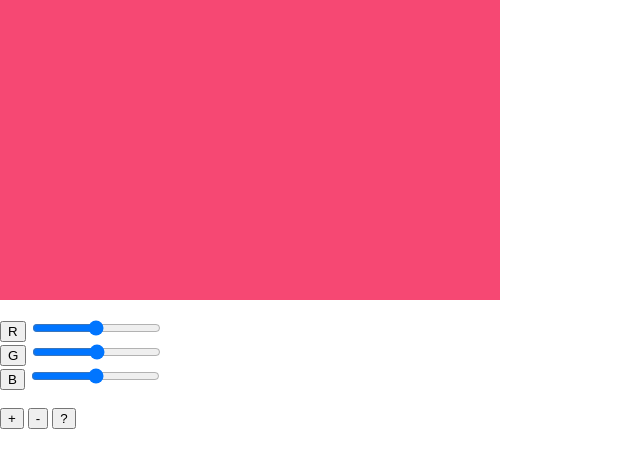
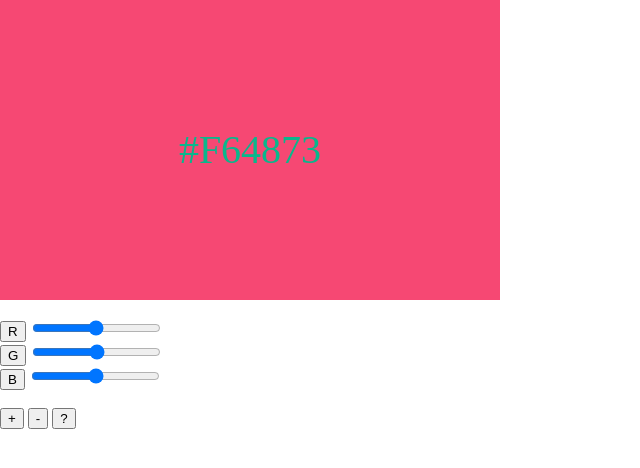
Before and after one commit to jeffreyyau93/hex-color-picker, a plain HTML site: page index.html in a window 1280 px wide. Shown: the whole page, without its empty margins (0-640 px from the left). Drawn offline with Linux system fonts and the light colour scheme.

Commit message:
feat: Rectangle now show a hex color code
This commit add an uppercased hexadecimal color code to the colored rectangle. The color code's texts is the background-color value of the rectangle, while the texts appear in contrast color of the rectangle.

```diff
--- a/css/style.css
+++ b/css/style.css
@@ -5,5 +5,7 @@ body {
 #rect {
     width: 500px;
     height: 300px;
-    background-color: rgb(255, 255, 255);
+    text-align: center;
+    line-height: 300px;
+    font-size: 40px;
 }
--- a/js/hex-color-picker.js
+++ b/js/hex-color-picker.js
@@ -15,8 +15,24 @@ document.addEventListener("DOMContentLoaded", () => {
     function rand() { //generate a random number ranging from 0 to 255
         return Math.floor(Math.random() * 256);
     }
-    function setColor() { //assign new color values to the main rectangle
+    function decimalToHex(num) { //convert a decimal number to hexadecimal one
+        let hex = Number(num).toString(16);
+        if (hex.length < 2) {
+            hex = "0" + hex;
+        }
+        return hex;
+    }
+    function rgbCodeToHex(R, G, B) { //covert rgb code to hexadecimal color code
+        let red = decimalToHex(R);
+        let green = decimalToHex(G);
+        let blue = decimalToHex(B);
+        return red + green + blue;
+    }
+    function setColor() { //assign new color values to the colored rectangle and the displayed color code
+        let hexValue = rgbCodeToHex(rValue, gValue, bValue);
         rectangle.style.backgroundColor = `rgb(${rValue}, ${gValue}, ${bValue})`;
+        rectangle.textContent = `#${hexValue.toUpperCase()}`; //show an uppercased hexadecimal color code
+        rectangle.style.color = `rgb(${255 - rValue}, ${255 - gValue}, ${255 - bValue})`; //give displayed color code a contrast color of the rectangle's background
     }
     function setUniColor(R, G, B) { //decide which value of rgb to change
         if (R === "newValue") {
```
